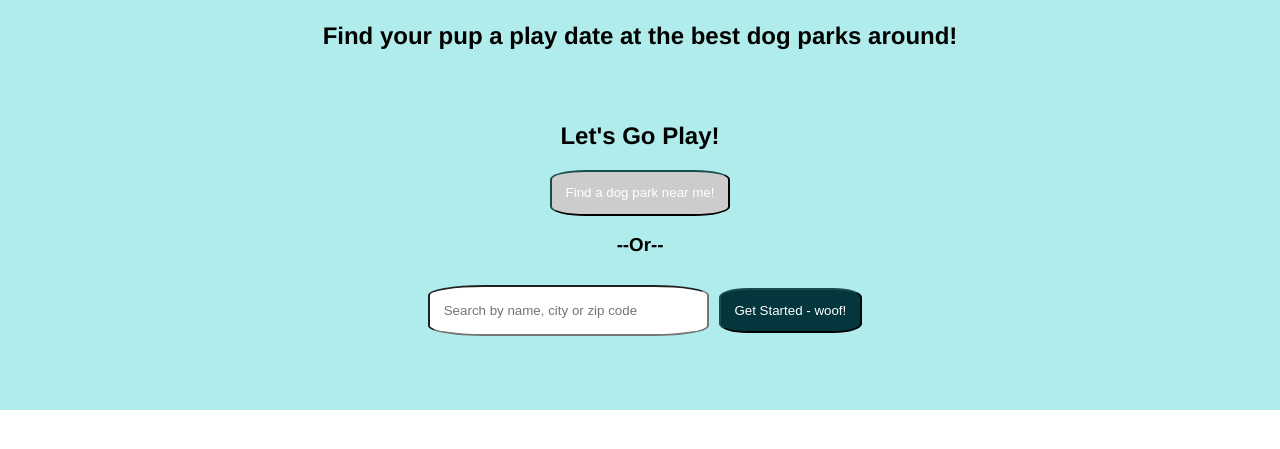
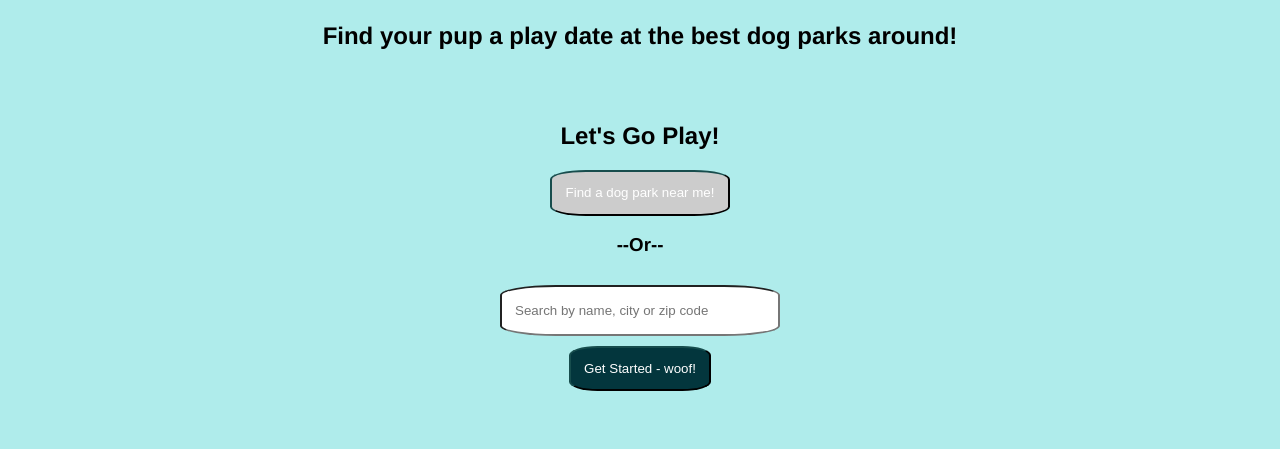
Before and after one commit to the-bone-yard/frontend, a Vue app: page /#/ in a window 1280 px wide. Shown: the part 1054-1503 px from the top of the page. Before the commit the page ends 1464 px from the top, so only its background shows below. Built offline with nearby package versions, Linux system fonts and the light colour scheme; no server answers; a web font is replaced by a local one.

Commit message:
Refactored theme colors into _variables file

```diff
--- a/src/components/FindPark.vue
+++ b/src/components/FindPark.vue
@@ -59,6 +59,17 @@ export default {
 </script>
 
 <style lang="scss" scoped>
+@import '../styles/_variables.scss';
+section {
+	display: flex;
+	flex-direction: column;
+	align-items: center;
+  justify-content: center;
+
+  .invalid {
+    border: 2px solid red;
+  }
+
   .search-input {
     margin: 10px;
     width: 250px;
@@ -67,19 +78,16 @@ export default {
     padding: 1em;
   }
 
-.invalid {
-  border: 2px solid red;
-}
-
 	button {
-  border-color: #174D4D;
+    border-color: $dark-green-border;
 		border-radius: 20%;
 		padding: 1em;
-  background-color: #03363D;
+    background-color: $dark-green;
     color: white;
 
     &:hover {
-    background-color: #03523D;
+      background-color: $light-green-hover;
+    }
 	}
 }
 
--- a/src/components/TheHeader.vue
+++ b/src/components/TheHeader.vue
@@ -20,8 +20,9 @@
 </template>
 
 <style lang="scss" scoped>
+@import '../styles/_variables.scss';
 section {
-	background-color: #03363D;
+	background-color: $dark-green;
 	filter: drop-shadow(0 0 0.75rem rgba(0, 0, 0, 0.5));
 
 	.bone-yard-header {
@@ -57,7 +58,7 @@ section {
 
 			&:hover {
 				background-color: #fff;
-				color: #03363d;
+				color: $dark-green;
 			}
 		}
 	}
--- /dev/null
+++ b/src/styles/_variables.scss
@@ -0,0 +1,3 @@
+$dark-green: #03363D;
+$light-green-hover: #03523D;
+$dark-green-border: #174D4D;
--- a/src/views/TheHome.vue
+++ b/src/views/TheHome.vue
@@ -23,9 +23,9 @@ section {
   padding: 2em;
 
   .puppy-picture {
-  width: 100%;
-  border-radius: 5%;
-}
+    width: 100%;
+    border-radius: 5%;
+  }
 }
 
 
```
Lines whose indentation alone changed are shown as unchanged.
